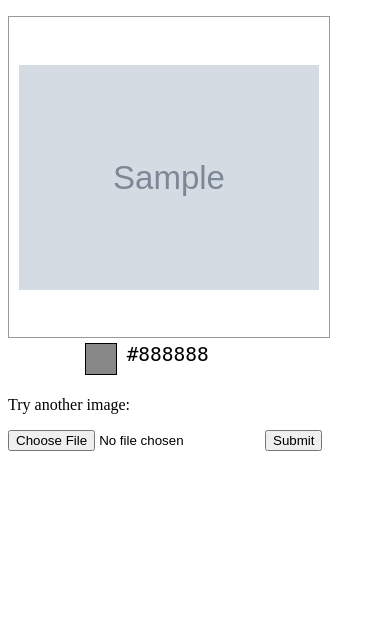
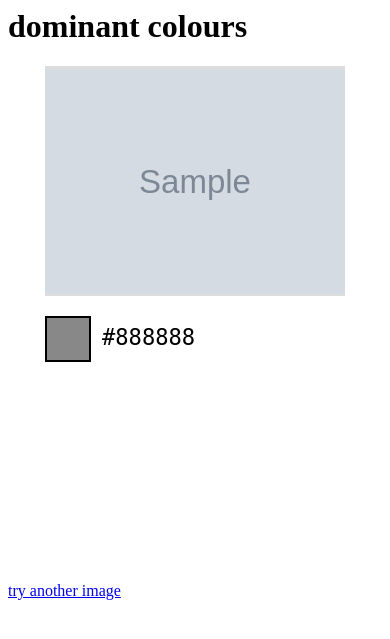
Before and after one commit to alexwlchan/dominant_colours, a Flask app: template webapp/templates/palette.html in a window 390 px wide. Shown: the top 639 px of the page. Run offline with Flask 2, Linux system fonts and the light colour scheme; the template is opened without the code that fills it: most values are stand-ins (such as "Sample title", 1, 10 or a date in 2020); grey boxes marked "Sample" are stand-in pictures.

Commit message:
get the design working on phones

```diff
--- a/webapp/server.py
+++ b/webapp/server.py
@@ -49,7 +49,7 @@ def get_palette():
             # when running dominant_colours.
             tmp_file.flush()
 
-            result = subprocess.check_output(['dominant_colours', tmp_file.name, '--no-palette'])
+            result = subprocess.check_output(['dominant_colours', tmp_file.name, '--no-palette', '--max-colours=5'])
             colours = result.decode('utf8').strip().split('\n')
 
             with tempfile.NamedTemporaryFile(suffix='jpg') as thumbnail_file:
@@ -63,4 +63,4 @@ def get_palette():
 
 
 if __name__ == "__main__":
-    app.run(debug=True)
+    app.run(debug=True, host='0.0.0.0')
--- a/webapp/templates/index.html
+++ b/webapp/templates/index.html
@@ -1,4 +1,10 @@
 <html>
+<head>
+  <meta charset="utf-8">
+  <meta http-equiv="X-UA-Compatible" content="IE=edge">
+  <meta name="viewport" content="width=device-width, initial-scale=1, viewport-fit=cover">
+
+</head>
    <body>
       <form action = "/palette" method = "POST"
          enctype = "multipart/form-data">
--- a/webapp/templates/palette.html
+++ b/webapp/templates/palette.html
@@ -1,63 +1,134 @@
+<head>
+  <meta charset="utf-8">
+  <meta http-equiv="X-UA-Compatible" content="IE=edge">
+  <meta name="viewport" content="width=device-width, initial-scale=1, viewport-fit=cover">
+
+</head>
+
+<h1>dominant colours</h1>
+
   <style>
-    .colour {
+/*    .colour {
       width: calc(250px - 1em - .5em);
 /*      text-align: center;*/
       padding: 5px;
-      font-family: monospace;
+
 /*      margin: .25em;*/
-      border-radius: 5px;
-      font-size: 150%;
+/*      border-radius: 5px;*/
 
+
+/*      margin-left: auto;*/
+/*      margin-right: auto;*/
+    }*/
+
+    main {
+/*      max-width: 700px;*/
+/*      margin-left: auto;*/
+/*      margin-right: auto;*/
+/*      text-align: center;*/
+    }
+
+    #results {
+/*      margin-top: 1em;*/
+      display: grid;
+      grid-template-columns: 325px 48px auto;
+      grid-template-rows: repeat(5, 48px);
+      grid-gap: 15px;
+      height: 300px;
+      width: 600px;
       margin-left: auto;
       margin-right: auto;
     }
 
-    #results {
-      margin-top: 1em;
-    }
-
-    main {
-      max-width: 700px;
-      margin-left: auto;
-      margin-right: auto;
-/*      text-align: center;*/
-    }
-
     .thumbnail {
-      border: 1px solid #999;
+/*      border: 4px solid #999;*/
+      grid-row: 1 / span 5;
+      grid-column: 1 / 3;
       width:  300px;
       height: 300px;
-      padding: 10px;
+      background: #ddd;
+/*      margin: -4px;*/
     }
 
     img {
-      width:  300px;
-      height: 300px;
+      width:  100%;
+      height: 100%;
       object-fit: contain;
-    }
-
-    .colour {
-      display: grid;
-/*      background: yellow;*/
-      grid-template-columns: 30px auto;
-      grid-gap: 12px;
     }
 
     .sample {
       grid-column: 1 / 2;
-/*      background: green;*/
     }
 
     .label {
-      grid-column: 2 / 2;
-      height: 30px;
-/*      background: blue;*/
+      font-family: monospace;
+      font-size: 170%;
+      height:      48px;
+      line-height: 48px;
     }
 
     .sample {
-      width:  30px;
-      height: 30px;
-      border: 1px solid black;
+      width:  48px;
+      height: 48px;
+      border: 2px solid black;
+/*      margin: -2px;*/
+      grid-column: 2 / 3;
+    }
+
+    .label {
+      grid-column: 3 / 3;
+    }
+
+    #label_1, #sample_1 { grid-row: 1 / 5; }
+    #label_2, #sample_2 { grid-row: 2 / 5; }
+    #label_3, #sample_3 { grid-row: 3 / 5; }
+    #label_4, #sample_4 { grid-row: 4 / 5; }
+    #label_5, #sample_5 { grid-row: 5 / 5; }
+
+    @media screen and (max-width: 600px) {
+      .thumbnail {
+        width:  300px;
+        height: 230px;
+        margin-left: auto;
+        margin-right: auto;
+      }
+
+      #results {
+        grid-template-columns: 42px auto;
+        width: 300px;
+        grid-template-rows: 240px repeat(5, 42px);
+        grid-row-gap: 10px;
+        height: auto;
+      }
+
+      .thumbnail {
+        grid-column: 1 / span 2;
+        grid-row:1 / 6;
+      }
+
+      .sample {
+        grid-column: 1 / 2;
+      }
+
+      .label {
+        grid-column: 2 / 2;
+      }
+
+      #label_1, #sample_1 { grid-row: 2 / 6; }
+      #label_2, #sample_2 { grid-row: 3 / 6; }
+      #label_3, #sample_3 { grid-row: 4 / 6; }
+      #label_4, #sample_4 { grid-row: 5 / 6; }
+      #label_5, #sample_5 { grid-row: 6 / 6; }
+
+      .label {
+        height:      42px;
+        line-height: 42px;
+      }
+
+      .sample {
+        width:  42px;
+        height: 42px;
+      }
     }
   </style>
 
@@ -66,20 +137,11 @@
     <div class="thumbnail">
       <img src="{{ thumbnail_data_uri }}">
     </div>
-    <div class="palette">
-      {% for c in colours %}
-      <div class="colour">
-        <div class="sample" style="background: {{ c }}"></div>
-        <div class="label">{{ c }}</div>
-      </div>
-      {% endfor %}
-    </div>
+    {% for c in colours %}
+    <div class="sample" id="sample_{{ loop.index }}" style="background: {{ c }};"></div>
+    <div class="label" id="label_{{ loop.index }}">{{ c }}</div>
+    {% endfor %}
   </div>
 
-  <p>Try another image:</p>
-  <form action = "/palette" method = "POST"
-     enctype = "multipart/form-data">
-     <input type = "file" name = "file" />
-     <input type = "submit"/>
-  </form>
+  <p><a href="/">try another image</a></p>
 </main>
```
